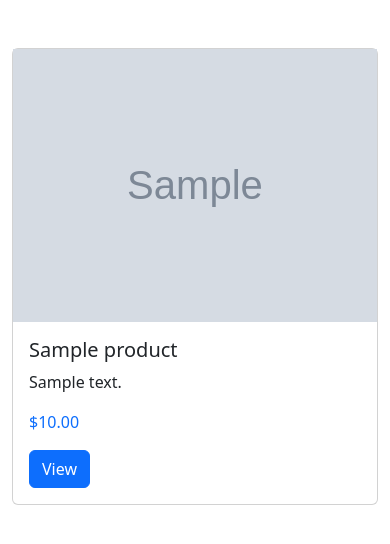
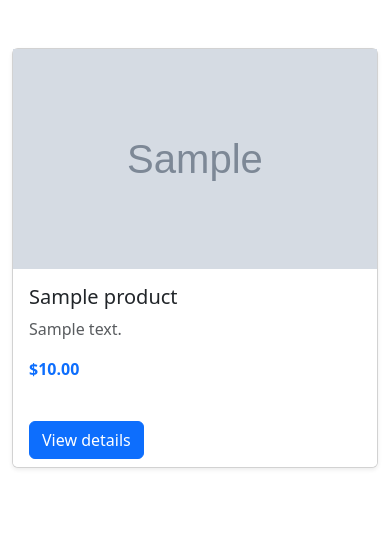
Before and after one commit to dvrkdev/django-tutorial, a Django app: page / in a window 390 px wide. Shown: the top 544 px of the page. Run offline with Django 5.2, Linux system fonts and the light colour scheme; tables that the repository leaves empty hold one stand-in row (values such as "Sample post"); grey boxes marked "Sample" are stand-in pictures; parts of the project's set-up code (start-up, migrations or seed data) failed here and were passed over.

Commit message:
Enhance product list layout with improved styling and responsive design

```diff
--- a/myproject/myapp/templates/myapp/product_list.html
+++ b/myproject/myapp/templates/myapp/product_list.html
@@ -1,25 +1,36 @@
 {% extends "base.html" %}
 {% block title %}Products{% endblock %}
 {% block content %}
-    <div class="row">
+    <div class="row g-4">
         {% for product in products %}
-            <div class="col-md-4 mb-4">
-                <div class="card">
+            <div class="col-sm-12 col-md-6 col-lg-4">
+                <div class="card h-100 shadow-sm">
                     {% if product.image %}
                         <img src="{{ product.image.url }}"
                              class="card-image-top"
-                             alt="{{ product.name }}">
+                             alt="{{ product.name }}"
+                             style="height: 220px;
+                                    object-fit: cover">
+                    {% else %}
+                        <div class="bg-light d-flex align-items-center justify-content-center"
+                             style="height: 220px">
+                            <span class="text-muted">No image</span>
+                        </div>
                     {% endif %}
                     <div class="card-body">
                         <h5 class="card-title">{{ product.name }}</h5>
-                        <p class="card-text">{{ product.description|truncatewords:20 }}</p>
-                        <p class="text-primary">${{ product.price }}</p>
-                        <a href="{% url 'product_detail' product.pk %}" class="btn btn-primary">View</a>
+                        <p class="card-text text-muted">{{ product.description|truncatewords:20 }}</p>
+                        <p class="fw-bold text-primary">${{ product.price }}</p>
+                    </div>
+                    <div class="card-footer bg-white border-top-0">
+                        <a href="{% url 'product_detail' product.pk %}" class="btn btn-primary">View details</a>
                     </div>
                 </div>
             </div>
         {% empty %}
-            <p class="text-center">There are no products available yet.</p>
+            <div class="col-12 text-center">
+                <p class="text-muted">No products available.</p>
+            </div>
         {% endfor %}
     </div>
 {% endblock %}
```
Also changed, not shown: 1 other file.
